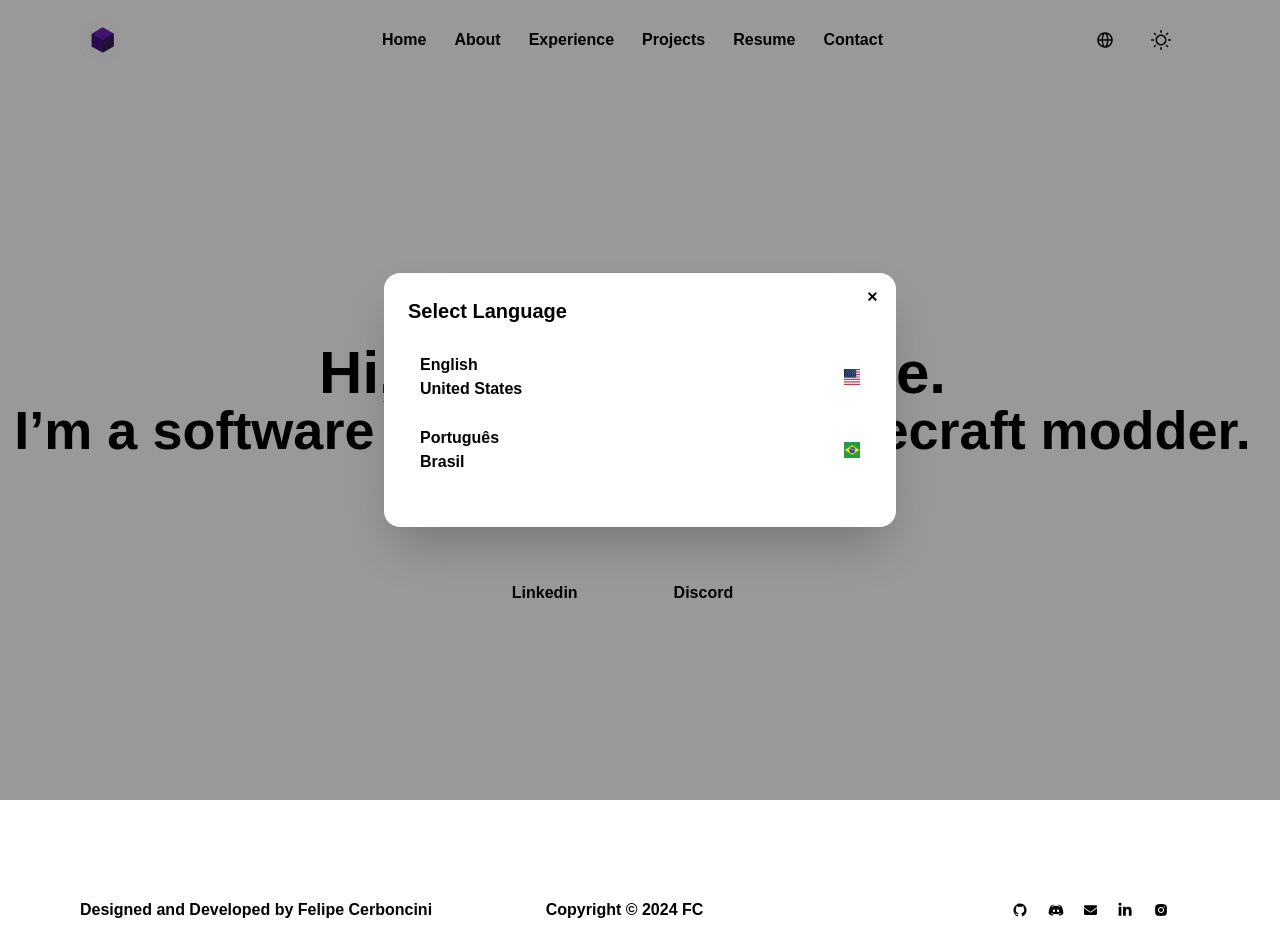
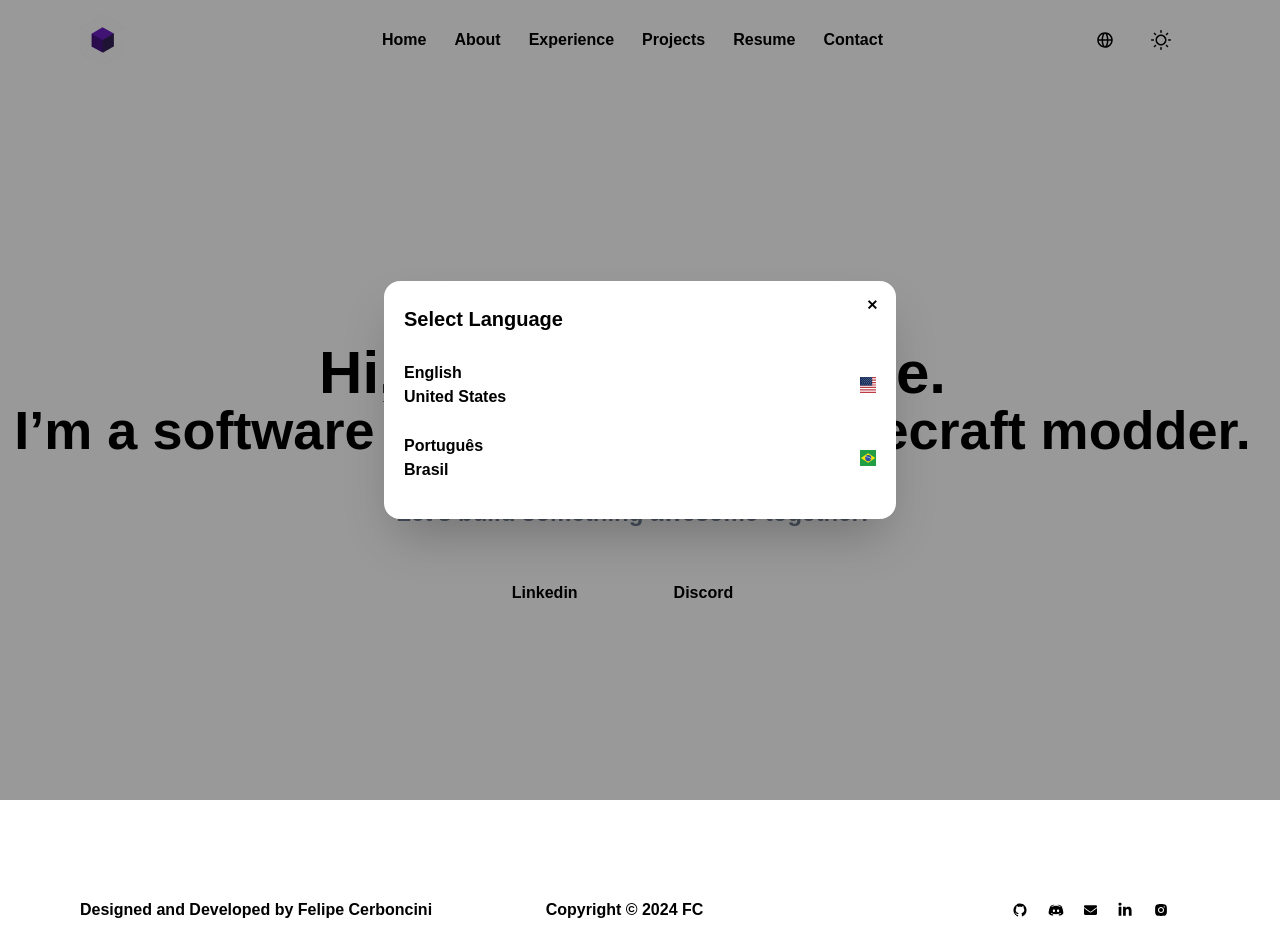
Before and after one commit to CerbonXD/Portfolio-WebSite, a React (Vite) app: page / in a window 1280 px wide. Both pictures are taken after a click on the button 1120 px from the left and 40 px from the top of the page. Built offline with nearby package versions, Linux system fonts and the light colour scheme; a web font is replaced by a local one; what i18next-xhr-backend would draw is missing.

Commit message:
Change modal appearance

```diff
--- a/src/components/Nav/Nav.jsx
+++ b/src/components/Nav/Nav.jsx
@@ -58,11 +58,11 @@ function LanguageAndThemeButtons() {
                 </button>
             </div>
             <dialog id="language_modal" className="modal modal-bottom sm:modal-middle">
-                <div className="modal-box dark:bg-[#1A202C]">
+                <div className="modal-box dark:bg-[#1A202C] px-0">
                     <form method="dialog">
                         <button className="btn btn-sm btn-circle btn-ghost absolute right-2 top-2">✕</button>
-                        <h3 className="font-bold text-xl">{t("nav.language.modal.select_language")}</h3>
-                        <div className="flex flex-col py-4">
+                        <h3 className="font-bold text-xl pl-5 pb-4">{t("nav.language.modal.select_language")}</h3>
+                        <div className="flex flex-col">
                             <LanguageModalButton language="English" language_code="en_us" country="United States"/>
                             <LanguageModalButton language="Português" language_code="pt_br" country="Brasil"/>
                         </div>
@@ -77,7 +77,7 @@ function LanguageModalButton({language, language_code, country}) {
     const [t, i18n] = useTranslation()
 
     return (
-        <button className="flex justify-between items-center w-full border-b border-b-white/[.08] text-start py-3 px-3 hover:bg-white/[0.01] active:scale-x-[.99] transition" onClick={() => i18n.changeLanguage(language_code)}>
+        <button className="flex justify-between items-center w-full border-b border-b-white/[.08] text-start py-3 px-5 hover:bg-white/[0.01] active:scale-x-[.99] transition" onClick={() => i18n.changeLanguage(language_code)}>
             <div>
                 <p>{language}</p>
                 <p className="dark:text-[#718096]">{country}</p>
```
